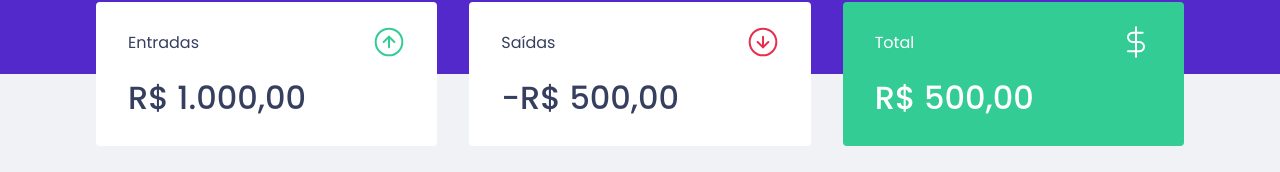
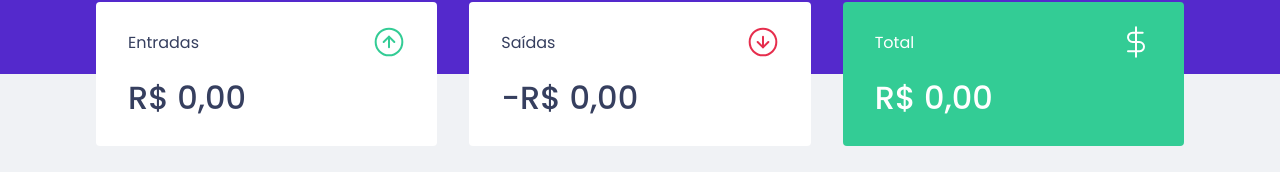
Before and after one commit to mluizvitor/dtMoney, a React (Create React App) app: page / in a window 1280 px wide. Shown: the part 134-306 px from the top of the page. Built offline with nearby package versions, Linux system fonts and the light colour scheme; no server answers; what miragejs would draw is missing.

Commit message:
Exibição de valores no Summary

```diff
--- a/src/components/Summary/index.tsx
+++ b/src/components/Summary/index.tsx
@@ -6,11 +6,29 @@ import outImg from "../../assets/outcome.svg";
 import totalImg from "../../assets/total.svg";
 
 import { Container } from "./styles";
+import { formatCurrency } from "../../services/format";
 
 export function Summary() {
   const { transactions } = useContext(TransactionsContext);
 
-  console.log(transactions);
+  const summary = transactions.reduce(
+    (acc, transaction) => {
+      if (transaction.type === "deposit") {
+        acc.deposits += transaction.amount;
+        acc.total += transaction.amount;
+      } else {
+        acc.withdraws += transaction.amount;
+        acc.total -= transaction.amount;
+      }
+
+      return acc;
+    },
+    {
+      deposits: 0,
+      withdraws: 0,
+      total: 0,
+    }
+  );
 
   return (
     <Container>
@@ -19,7 +37,7 @@ export function Summary() {
           <p>Entradas</p>
           <img src={incomeImg} alt="Entradas" />
         </header>
-        <strong>R$ 1.000,00</strong>
+        <strong>{formatCurrency(summary.deposits)}</strong>
       </div>
 
       <div>
@@ -27,7 +45,7 @@ export function Summary() {
           <p>Saídas</p>
           <img src={outImg} alt="Saídas" />
         </header>
-        <strong>-R$ 500,00</strong>
+        <strong>-{formatCurrency(summary.withdraws)}</strong>
       </div>
 
       <div className="hilight-background">
@@ -35,7 +53,7 @@ export function Summary() {
           <p>Total</p>
           <img src={totalImg} alt="Total" />
         </header>
-        <strong>R$ 500,00</strong>
+        <strong>{formatCurrency(summary.total)}</strong>
       </div>
     </Container>
   );
```
